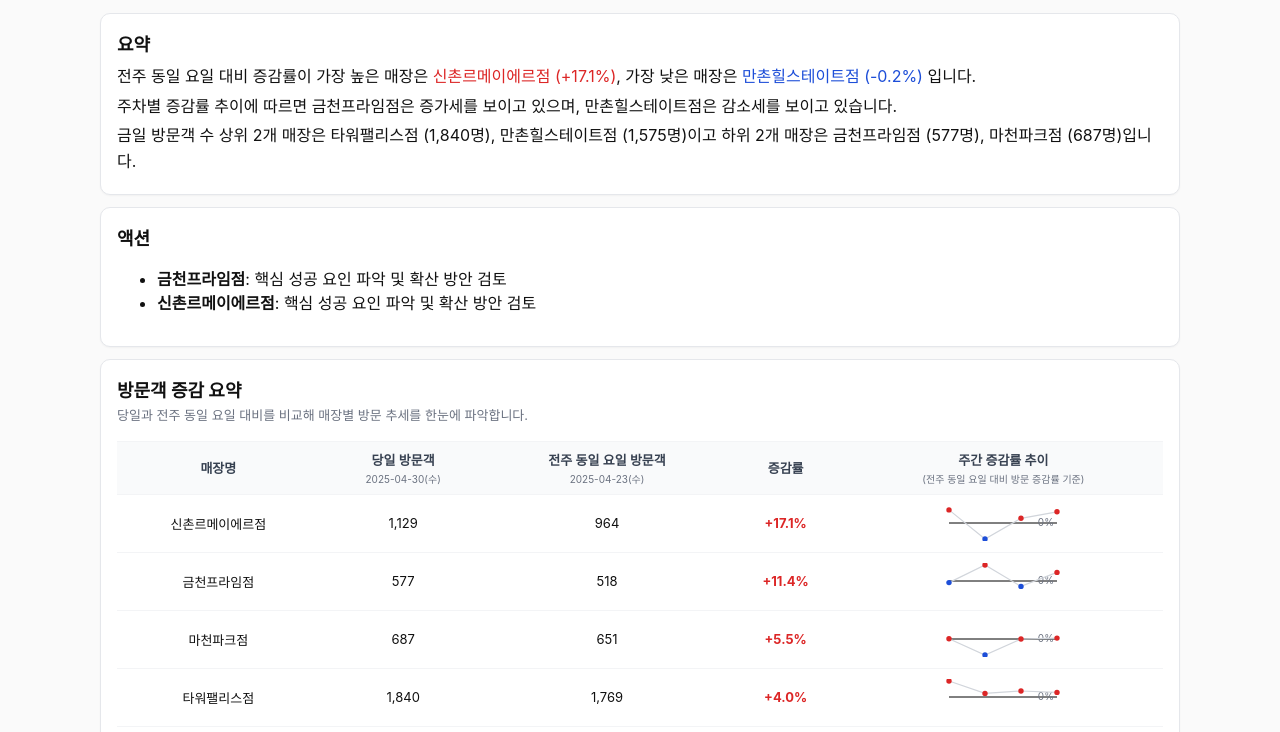
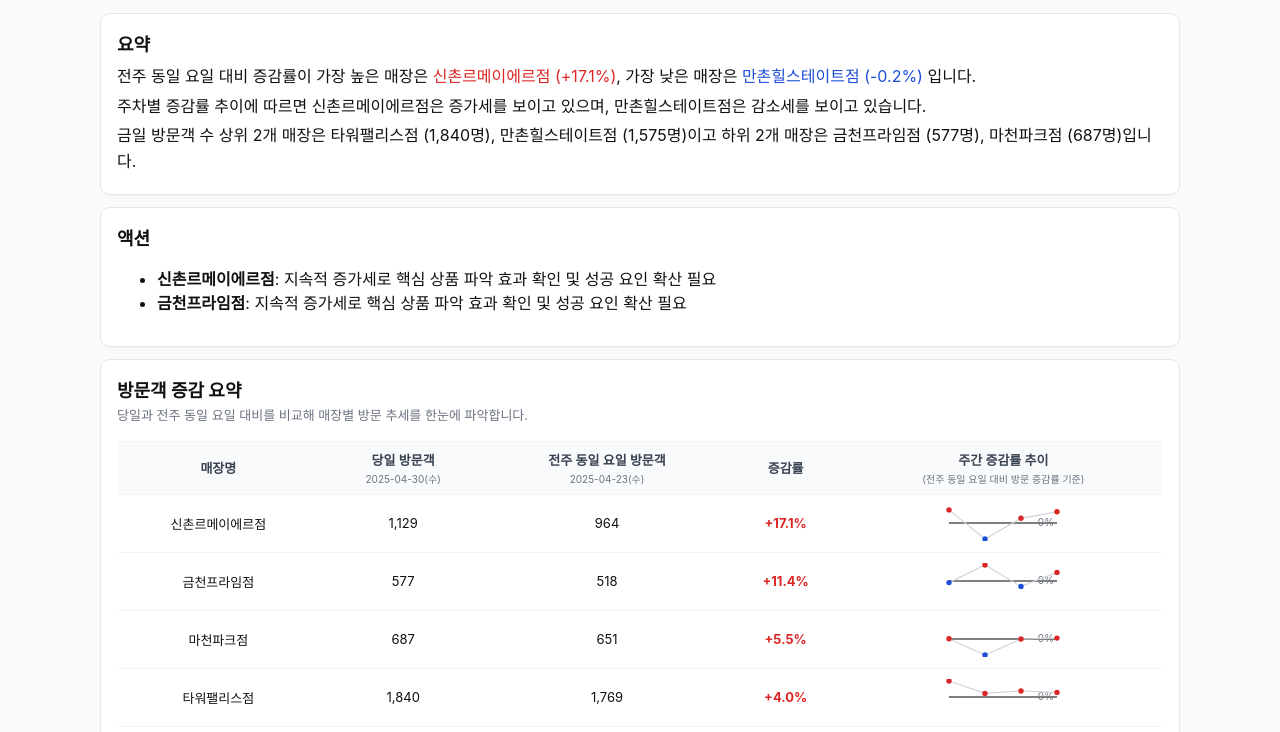
Before and after one commit to deepingBDA/report-mcp-server, a plain HTML site: page downloaded_reports/summary_report_visitor_2025-04-30_all.html in a window 1280 px wide. Shown: the part 59-791 px from the top of the page. Drawn offline with Linux system fonts and the light colour scheme.

Commit message:
액션 프롬프트 업데이트
- 사용자 요청에 따른 액션 프롬프트 수정
- 1일 리포트 액션 생성 로직 개선

🤖 Generated with [Claude Code](https://claude.ai/code)

Co-Authored-By: Claude <noreply@anthropic.com>

```diff
--- a/downloaded_reports/summary_report_visitor_2025-04-30_all.html
+++ b/downloaded_reports/summary_report_visitor_2025-04-30_all.html
@@ -82,7 +82,7 @@
   <h3 style="margin: 0 0 8px 0;">요약</h3>
   <div style="margin-top: 0;">
     <ul class="summary-list"><li>전주 동일 요일 대비 증감률이 가장 높은 매장은 <span class="pct-pos">신촌르메이에르점 (+17.1%)</span>, 가장 낮은 매장은 <span class="pct-neg">만촌힐스테이트점 (-0.2%)</span> 입니다.</li>
-<li>주차별 증감률 추이에 따르면 금천프라임점은 증가세를 보이고 있으며, 만촌힐스테이트점은 감소세를 보이고 있습니다.</li>
+<li>주차별 증감률 추이에 따르면 신촌르메이에르점은 증가세를 보이고 있으며, 만촌힐스테이트점은 감소세를 보이고 있습니다.</li>
 <li>금일 방문객 수 상위 2개 매장은 타워팰리스점 (1,840명), 만촌힐스테이트점 (1,575명)이고 하위 2개 매장은 금천프라임점 (577명), 마천파크점 (687명)입니다.</li></ul>
   </div>
   <!-- section:summary -->
@@ -92,8 +92,8 @@
 <section class="card">
   <h3 style="margin: 0 0 8px 0;">액션</h3>
   <div style="margin-top: 0;">
-    <ul class="action-list"><li><strong>금천프라임점</strong>: 핵심 성공 요인 파악 및 확산 방안 검토</li>
-<li><strong>신촌르메이에르점</strong>: 핵심 성공 요인 파악 및 확산 방안 검토</li></ul>
+    <ul class="action-list"><li><strong>신촌르메이에르점</strong>: 지속적 증가세로 핵심 상품 파악 효과 확인 및 성공 요인 확산 필요</li>
+<li><strong>금천프라임점</strong>: 지속적 증가세로 핵심 상품 파악 효과 확인 및 성공 요인 확산 필요</li></ul>
   </div>
   <!-- section:action -->
 </section>
```
Also changed, not shown: 1 other file.
